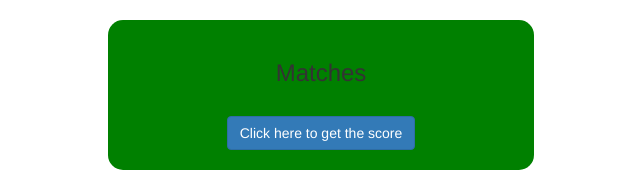
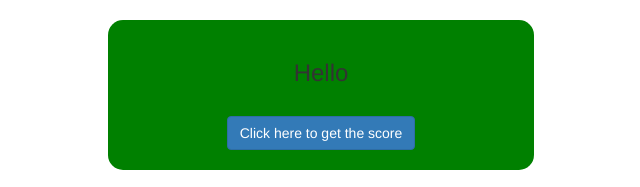
Before and after one commit to Akshaymk360/bpl14livescore.github.io, a plain HTML site: page index.html in a window 1280 px wide. Shown: the part 210-397 px from the top of the page, 319-959 px from the left. Drawn offline with nearby package versions, Linux system fonts and the light colour scheme; a web font is replaced by a local one.

Commit message:
Update index.html

```diff
--- a/index.html
+++ b/index.html
@@ -28,7 +28,7 @@
 <div class="col-lg-4 col-md-6 col-sm-6 col-xs-11 login_div_new">
 
 <br>
-	<h3 > Matches </h3>
+	<h3 > Hello </h3>
 
 	<br>
 
```
